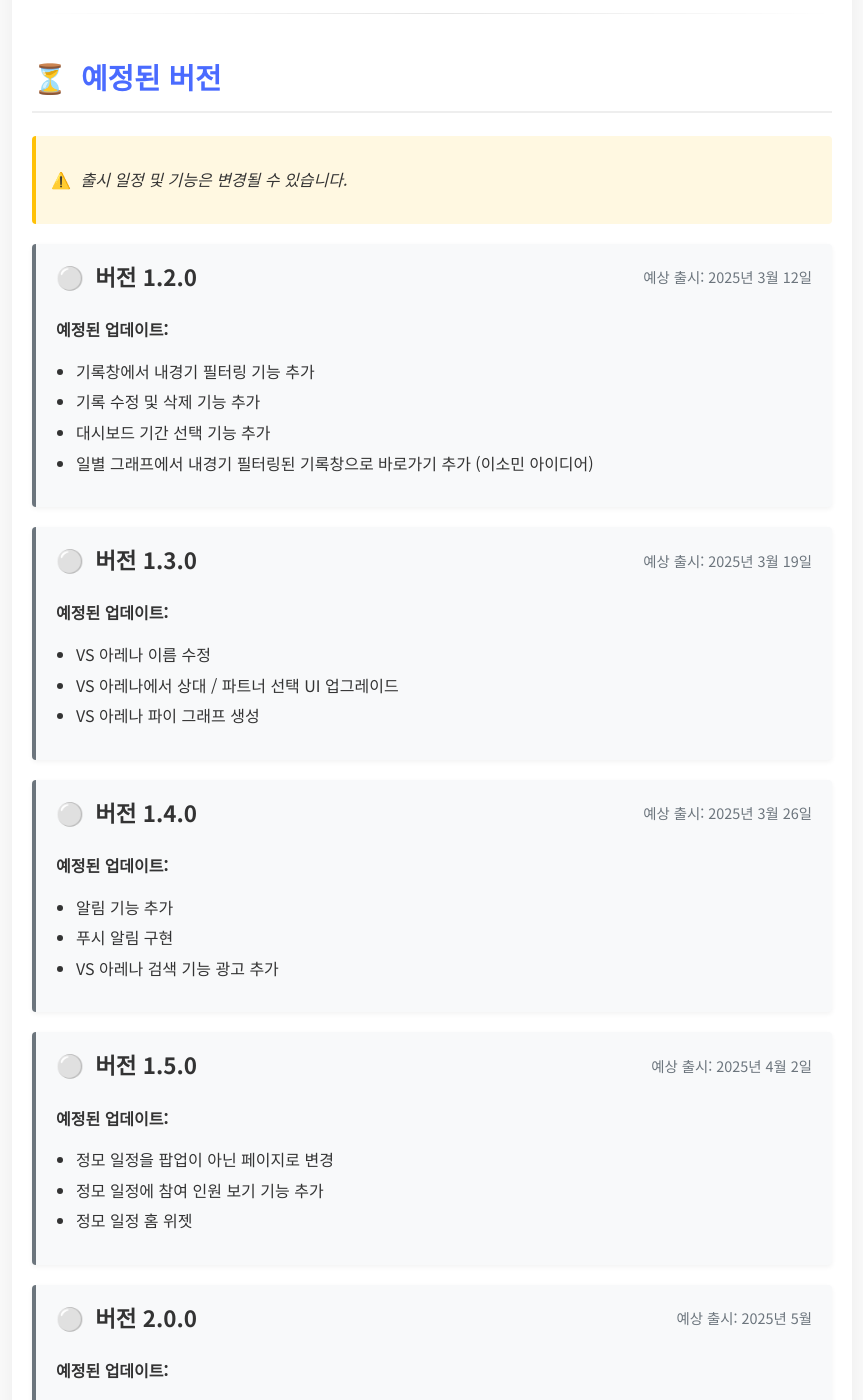
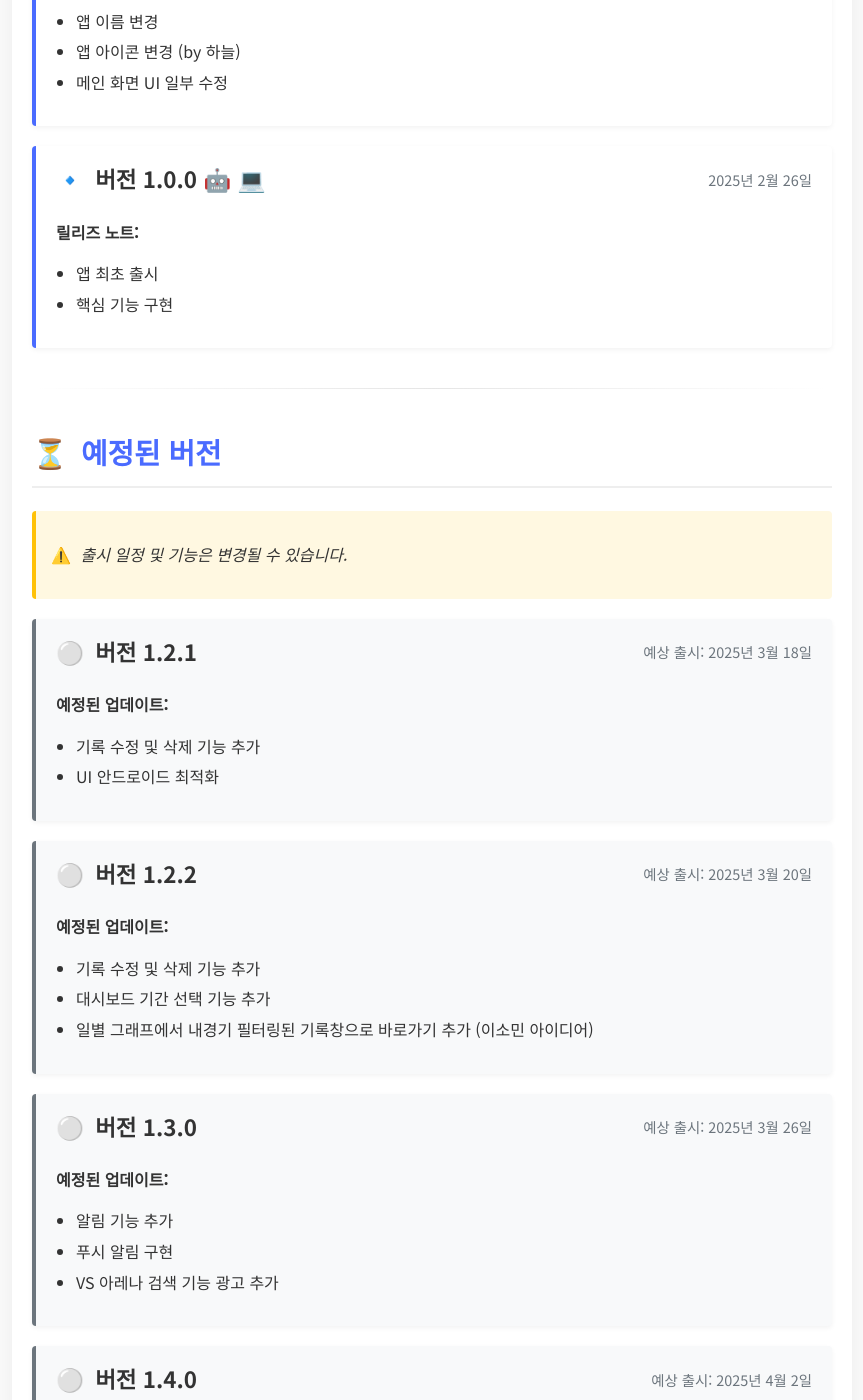
Before and after one commit to RV-Badminton/release_notes, a Jekyll site: the page index.html, which Jekyll copies as it is, in a window 1280 px wide and 1400 px high, scrolled down 2054 px. Shown: the whole window, without its empty margins (208-1071 px from the left). Built offline with Jekyll 4.4.1, drawn with Linux system fonts in a browser that asks for light colours; some of the changed text lies outside the part shown.

Commit message:
Update to 1.2.0 and modify future plans

```diff
--- a/index.html
+++ b/index.html
@@ -176,6 +176,25 @@
 
     <div class="version-card">
       <h3 class="version-title">
+        <span><span class="emoji">🔹</span> 버전 1.2.0 <span class="emoji">🤖📱</span></span>
+        <span class="version-date">2025년 3월 16일</span>
+      </h3>
+      <div class="release-notes">
+        <strong>릴리즈 노트:</strong>
+        <ul>
+          <li>경기 기록 창에서 내 게임만 보기 기능 추가</li>
+          <li>경기 기록 날짜 달력으로 찾기 기능 추가</li>
+          <li>경기 기록 멤버 찾기 기능 추가</li>
+          <li>VS 아레나 UI 향상</li>
+          <li>VS 아레나 파이차트 구현</li>
+          <li>로그인 에러 메세지 다양화</li>
+          <li>경기 기록 websocket 연결 공지</li>
+        </ul>
+      </div>
+    </div>
+
+    <div class="version-card">
+      <h3 class="version-title">
         <span><span class="emoji">🔹</span> 버전 1.1.4 <span class="emoji">🤖📱</span></span>
         <span class="version-date">2025년 3월 7일</span>
       </h3>
@@ -273,13 +292,26 @@
 
     <div class="version-card future-version">
       <h3 class="version-title">
-        <span><span class="emoji">⚪</span> 버전 1.2.0</span>
-        <span class="version-date">예상 출시: 2025년 3월 12일</span>
+        <span><span class="emoji">⚪</span> 버전 1.2.1</span>
+        <span class="version-date">예상 출시: 2025년 3월 18일</span>
       </h3>
       <div class="release-notes">
         <strong>예정된 업데이트:</strong>
         <ul>
-          <li>기록창에서 내경기 필터링 기능 추가</li>
+          <li>기록 수정 및 삭제 기능 추가</li>
+          <li>UI 안드로이드 최적화</li>
+        </ul>
+      </div>
+    </div>
+
+    <div class="version-card future-version">
+      <h3 class="version-title">
+        <span><span class="emoji">⚪</span> 버전 1.2.2</span>
+        <span class="version-date">예상 출시: 2025년 3월 20일</span>
+      </h3>
+      <div class="release-notes">
+        <strong>예정된 업데이트:</strong>
+        <ul>
           <li>기록 수정 및 삭제 기능 추가</li>
           <li>대시보드 기간 선택 기능 추가</li>
           <li>일별 그래프에서 내경기 필터링된 기록창으로 바로가기 추가 (이소민 아이디어)</li>
@@ -290,21 +322,6 @@
     <div class="version-card future-version">
       <h3 class="version-title">
         <span><span class="emoji">⚪</span> 버전 1.3.0</span>
-        <span class="version-date">예상 출시: 2025년 3월 19일</span>
-      </h3>
-      <div class="release-notes">
-        <strong>예정된 업데이트:</strong>
-        <ul>
-          <li>VS 아레나 이름 수정</li>
-          <li>VS 아레나에서 상대 / 파트너 선택 UI 업그레이드</li>
-          <li>VS 아레나 파이 그래프 생성</li>
-        </ul>
-      </div>
-    </div>
-
-    <div class="version-card future-version">
-      <h3 class="version-title">
-        <span><span class="emoji">⚪</span> 버전 1.4.0</span>
         <span class="version-date">예상 출시: 2025년 3월 26일</span>
       </h3>
       <div class="release-notes">
@@ -319,7 +336,7 @@
 
     <div class="version-card future-version">
       <h3 class="version-title">
-        <span><span class="emoji">⚪</span> 버전 1.5.0</span>
+        <span><span class="emoji">⚪</span> 버전 1.4.0</span>
         <span class="version-date">예상 출시: 2025년 4월 2일</span>
       </h3>
       <div class="release-notes">
```
